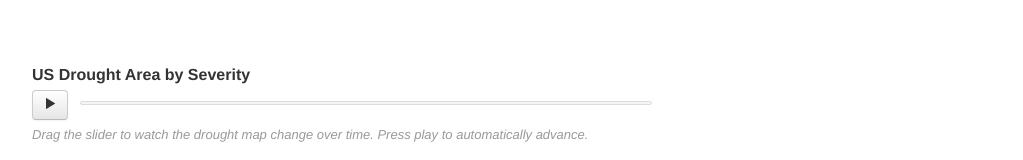
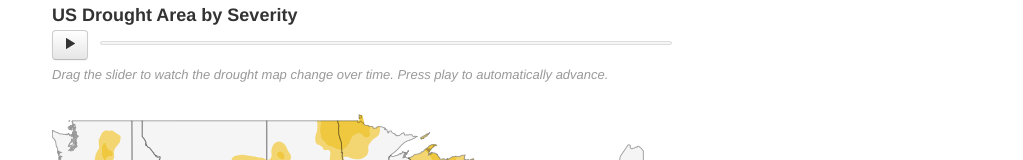
Before and after one commit to nprapps/us-drought, a plain HTML site: page index.html in a window 1280 px wide. Shown: the top 160 px of the page, without its empty margins (138-1161 px from the left). Drawn offline with nearby package versions, Linux system fonts and the light colour scheme.

Commit message:
HTML cleanup

```diff
--- a/index.html
+++ b/index.html
@@ -22,18 +22,7 @@
 
 </head>
 <body data-spy="scroll" data-target=".sig-nav">
-    <article id="container" class="container">
-      <header class="intro row">
-        <div class="span8">
-		</div>
-      </header>
-      <div class="sig-nav row">
-        <div class="span12">
-          <div class="pagination">
-          </div>
-        </div>
-      </div>
-      <section class="sig-section-1 row" id="history">
+      <div class="container">
         <div class="span8 map">
           <h3>US Drought Area by Severity</h3>
           <nav class="sig-map-control">
@@ -44,7 +33,6 @@
           <h4 id="map-date"></h4>
           <span id="drought-map"><img src="./img/maps/2012-06-05.png"></span>
           <p class="muted legend-tip"><em>Hover over legend colors for category definitions.</em></p>
-        </div>
         </div>
         <div class="span12 chart">
           <h3>Surface Area of U.S. in Drought by Severity</h3>
@@ -69,6 +57,8 @@
             </ul>
             <div class="clearfix"></div>
           </div>
+        </div>
+      </div>
   <!-- JS
   ==================================================
   -->
```
